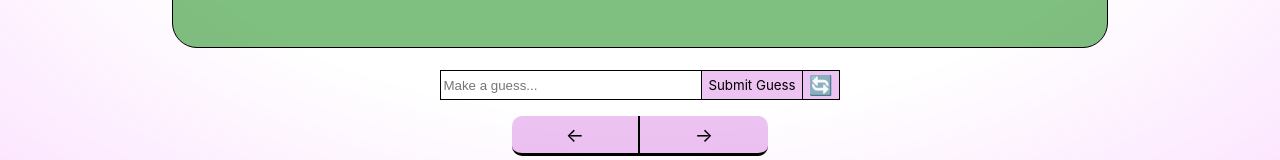
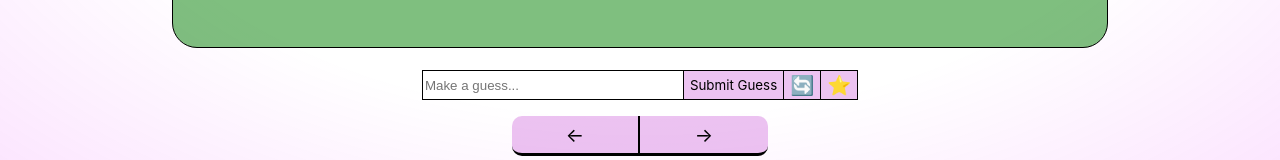
Before and after one commit to mariiaonokhina/web102-whats-this-dog-game-v2, a React (Vite) app: page / in a window 1280 px wide. Shown: the part 581-741 px from the top of the page. Built offline with nearby package versions, Linux system fonts and the light colour scheme.

Commit message:
Remove mastered cards

```diff
--- a/src/App.jsx
+++ b/src/App.jsx
@@ -34,6 +34,7 @@ const App = () => {
   let [cardChanged, setCardChanged] = useState(false);
   let [longestStreak, setLongestStreak] = useState(0);
   let [currStreak, setCurrStreak] = useState(0);
+  let [numOfCards, setNumOfCards] = useState(flashcardPairs.length);
 
   const handleAddStreak = () => {
     setCurrStreak(currStreak += 1);
@@ -91,27 +92,36 @@ const App = () => {
     nextCard();
   }
 
+  const removeMastered = () => {
+    flashcardPairs.splice(currCardIndex, 1);
+    setNumOfCards(numOfCards -= 1);
+    nextCard();
+  }
+
   return (
     <div className='App'>
       <div className='game-description'>
         <h1>What's This Dog?</h1>
         <h3>Do you consider yourself to be a guru in dog breeds? Play this game to find out how well you know dogs!</h3>
         <h3>Guess each dog's breed and then click on the card to check your answer!</h3>
-        <h3>Number of cards: {flashcardPairs.length} | Current streak: {currStreak} | Longest streak: {longestStreak}</h3>
+        <h3>Number of cards: {numOfCards} | Current streak: {currStreak} | Longest streak: {longestStreak}</h3>
       </div>
 
       <div className='flashcard-container' onClick={detectFlip}>
-        <Flashcard answer={currCard.breed} question={currCard.picture} difficulty={currCard.difficulty} />
+        {numOfCards == 0? <h1 id='good-job-msg'>Good job!</h1> : <Flashcard answer={currCard.breed} question={currCard.picture} difficulty={currCard.difficulty} />}
       </div>
 
-      <InputGroup
+      {numOfCards == 0?
+      ""
+      : <InputGroup
       cardFlipped={cardFlipped}
       correctAnswer={currCard.breed}
       cardChanged={cardChanged}
       setCardChanged={setCardChanged}
       shuffleCards={shuffleCards}
       handleAddStreak={handleAddStreak}
-      handleEndStreak={handleEndStreak}/>
+      handleEndStreak={handleEndStreak}
+      removeMastered={removeMastered}/>}
 
       {/* Control buttons */}
       <button id='direction-button-previous' onClick={previousCard} title="Generate next flashcard">←</button>
--- a/src/components/InputGroup.jsx
+++ b/src/components/InputGroup.jsx
@@ -1,6 +1,6 @@
 import React, { useState } from 'react';
 
-const InputGroup = ({cardFlipped, correctAnswer, cardChanged, setCardChanged, shuffleCards, handleAddStreak, handleEndStreak}) => {
+const InputGroup = ({cardFlipped, correctAnswer, cardChanged, setCardChanged, shuffleCards, handleAddStreak, handleEndStreak, removeMastered}) => {
     const [userGuess, setUserGuess] = useState('');
     let [answer, setAnswer] = useState('new');
 
@@ -41,6 +41,7 @@ const InputGroup = ({cardFlipped, correctAnswer, cardChanged, setCardChanged, sh
             name='guess'
             type='text'
             placeholder='Make a guess...'
+            title="Type your answer"
             onChange={handleChange}
             />
 
@@ -58,6 +59,14 @@ const InputGroup = ({cardFlipped, correctAnswer, cardChanged, setCardChanged, sh
             onClick={shuffleCards}>
                 🔄
             </button>
+
+            <button
+            id='mastered-btn'
+            type='button'
+            title='Mastered this card? Remove it!'
+            onClick={removeMastered}>
+                ⭐
+            </button>
         </form>
     )
 }
--- a/src/index.css
+++ b/src/index.css
@@ -100,7 +100,7 @@ body {
     transform: translateY(2px);
 }
 
-#submit-btn, #shuffle-btn {
+#submit-btn, #shuffle-btn, #mastered-btn {
     cursor: pointer;
 }
 
@@ -116,7 +116,7 @@ body {
     border: 1px black solid;
 }
 
-#submit-btn, #shuffle-btn {
+#submit-btn, #shuffle-btn, #mastered-btn {
     font-family: Inter, Avenir, Helvetica, Arial, sans-serif;
     background-color: rgba(217, 136, 227, 0.5);
     border: 1px black solid;
@@ -127,6 +127,15 @@ body {
     filter: brightness(90%);
 }
 
-#shuffle-btn {
+#shuffle-btn, #mastered-btn {
     font-size: larger;
 }
+
+#good-job-msg {
+    font-family: Inter, Avenir, Helvetica, Arial, sans-serif;
+    position: relative;
+    display: flex;
+    place-self: center;
+    left: 50%;
+    transform: translateX(-50%);
+}
```
